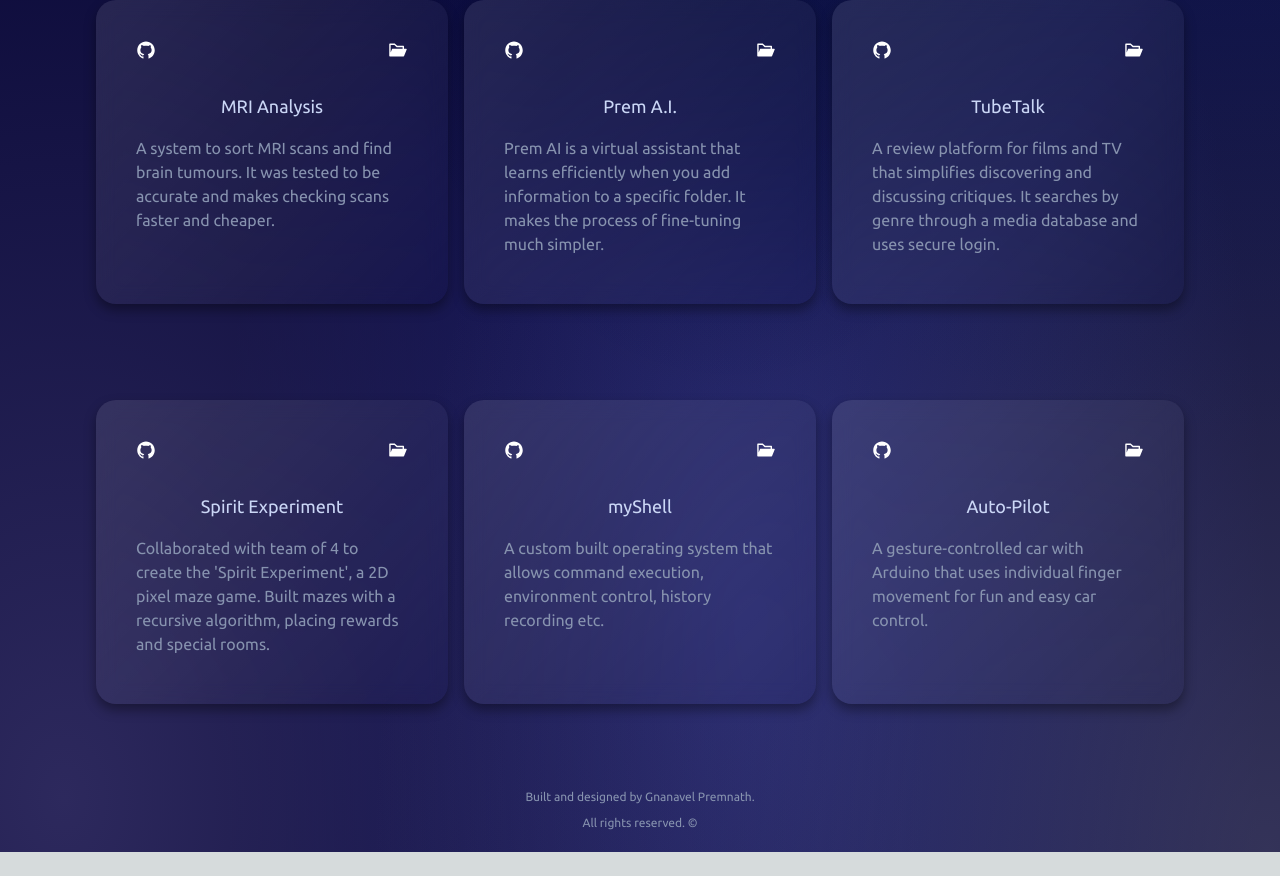
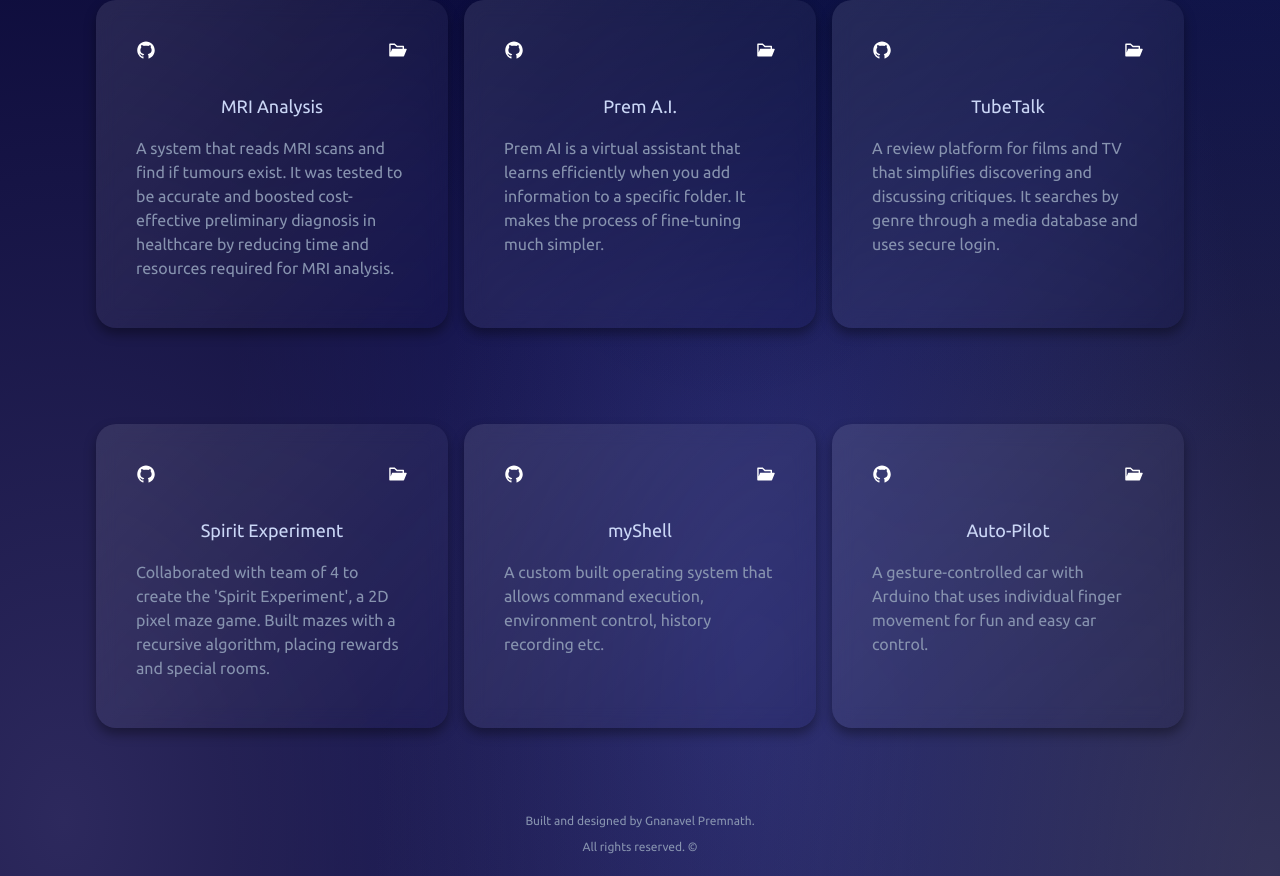
Before and after one commit to gprem09/Portfolio, a Next.js app: page / in a window 1280 px wide. Shown: the part 960-1836 px from the top of the page. Before the commit the page ends 1812 px from the top, so only its background shows below. Built offline with nearby package versions, Linux system fonts and the light colour scheme.

Commit message:
made changes

```diff
--- a/src/components/project.js
+++ b/src/components/project.js
@@ -7,7 +7,7 @@ const Projects = ({ isDarkMode }) => {
   const projectData = [
     {
       title: "MRI Analysis",
-      description: "A system to sort MRI scans and find brain tumours. It was tested to be accurate and makes checking scans faster and cheaper.",
+      description: "A system that reads MRI scans and find if tumours exist. It was tested to be accurate and boosted cost-effective preliminary diagnosis in healthcare by reducing time and resources required for MRI analysis.",
       githubLink: "https://github.com/gprem09/Brain-Tumor-Detection"
     },
     {
```
